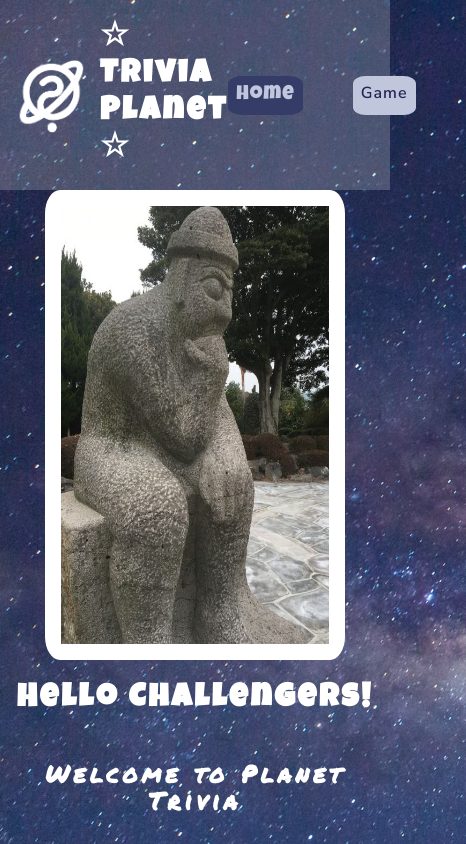
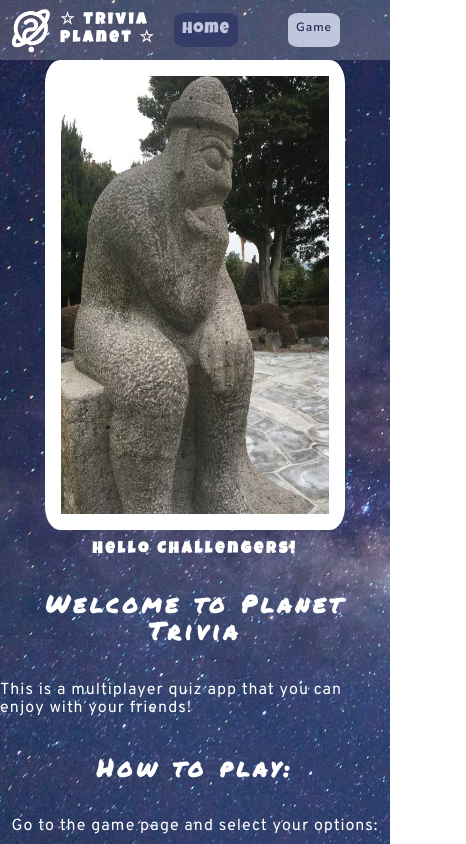
Before and after one commit to GeriNZ/trivia-planet, a React app: page / in a window 390 px wide. Shown: the top 844 px of the page, 466 px wide, since content can reach past the window. Built offline with nearby package versions, Linux system fonts and the light colour scheme; a web font is replaced by a local one.

Commit message:
add media queries to the Header and nav links

```diff
--- a/src/components/navbar/style.css
+++ b/src/components/navbar/style.css
@@ -15,7 +15,6 @@
   align-content: space-between;
   justify-content: space-between;
   text-decoration: none;
-  /* top: 20px; */
 }
 
 .current {
@@ -24,3 +23,13 @@
   font-family: "luckiest guy";
   font-size: 1.25rem;
 }
+
+@media screen and (max-width: 550px){
+  .nav, .nav1  {
+    font-size: 0.75rem;
+  }
+
+  .current {
+    font-size: 1rem;
+  }
+}
--- a/src/layout/header/style.css
+++ b/src/layout/header/style.css
@@ -1,6 +1,5 @@
 .header {
   display: flex;
-  /* width: 97vw; */
   align-items: center;
   justify-content: space-between;
   background-color: rgba(255, 255, 255, 0.2);
@@ -9,3 +8,19 @@
 .logoImg {
   width: 100px;
 }
+
+@media screen and (max-width: 700px){
+      .logoImg {
+        width: 60px;
+      }
+
+      h1{
+        font-size: 1.25rem;
+      }
+}
+
+@media screen and (max-width: 550px){
+    h1{
+      font-size: 1rem;
+    }
+}
```
Also changed, not shown: src/App.css (line endings or trailing spaces).
